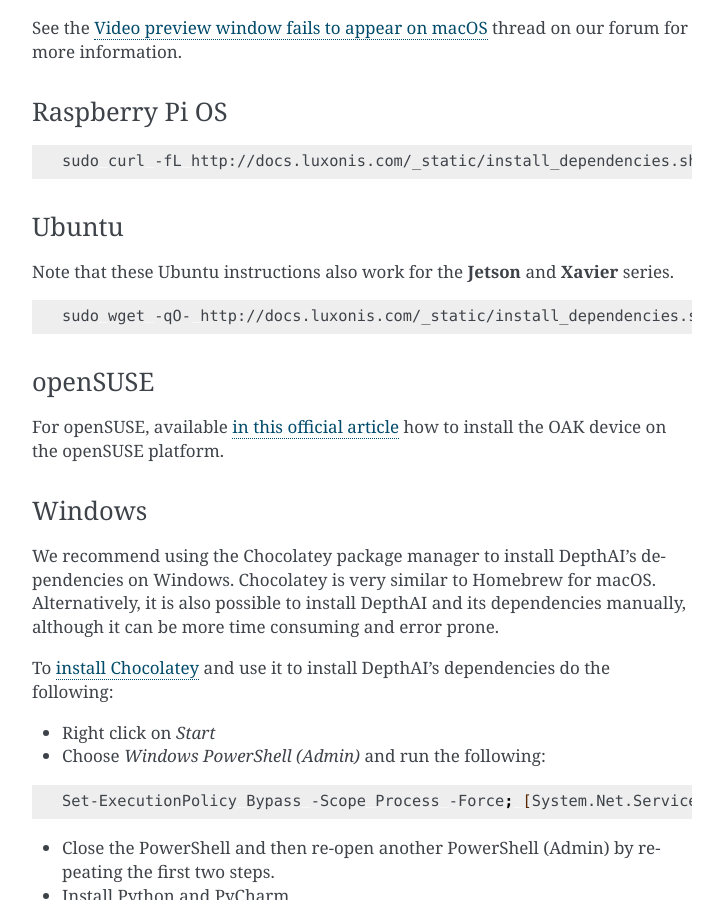
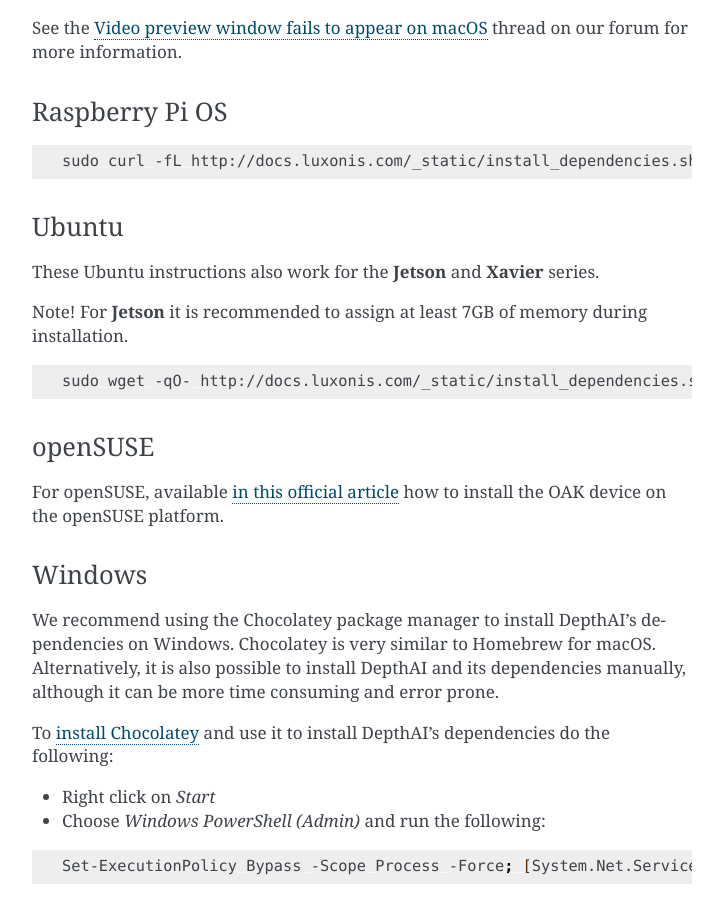
Before and after one commit to luxonis/depthai-python, a Sphinx documentation site: the page built from docs/source/install.rst, in a window 1280 px wide and 900 px high, scrolled down 1241 px. Shown: the whole window, without its empty margins (388-1111 px from the left). Built offline with Sphinx 7.4.7, drawn with Linux system fonts in a browser that asks for light colours; pages that are not in the unit, such as notebooks, are missing from menus; the version number could not be read and is left out.

Commit message:
Jestson - memory usage during installation
Recommendation for Jetson

```diff
--- a/docs/source/install.rst
+++ b/docs/source/install.rst
@@ -66,7 +66,9 @@
 Ubuntu
 ******
 
-Note that these Ubuntu instructions also work for the **Jetson** and **Xavier** series.
+These Ubuntu instructions also work for the **Jetson** and **Xavier** series.
+
+Note! For **Jetson** it is recommended to assign at least 7GB of memory during installation.
 
 .. code-block:: bash
 
```
